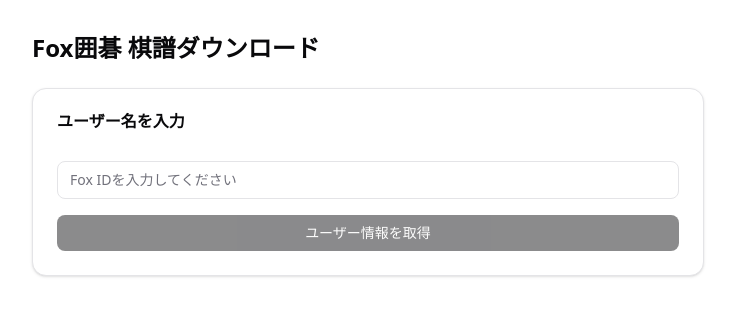
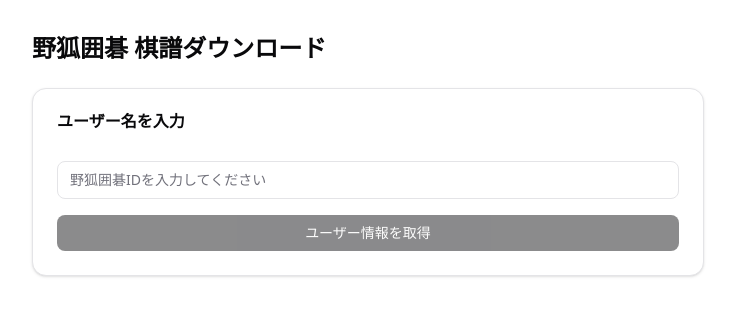
Before and after one commit to photolyst/kifuweb, a Next.js app: page /fox in a window 1280 px wide. Shown: the top 316 px of the page, without its empty margins (272-1007 px from the left). Built offline with nearby package versions, Linux system fonts and the light colour scheme.

Commit message:
redirect to /fox

```diff
--- a/src/app/fox/page.tsx
+++ b/src/app/fox/page.tsx
@@ -190,7 +190,7 @@
   return (
     <div className="flex min-h-svh w-full items-start justify-center p-8">
       <div className="flex w-full max-w-2xl flex-col gap-6">
-        <h1 className="text-2xl font-bold">Fox囲碁 棋譜ダウンロード</h1>
+        <h1 className="text-2xl font-bold">野狐囲碁 棋譜ダウンロード</h1>
 
         {/* ユーザー検索 */}
         <Card>
@@ -203,7 +203,7 @@
                 type="text"
                 value={username}
                 onChange={(e) => setUsername(e.target.value)}
-                placeholder="Fox IDを入力してください"
+                placeholder="野狐囲碁IDを入力してください"
                 className="w-full rounded-md border border-input bg-background px-3 py-2 text-sm ring-offset-background placeholder:text-muted-foreground focus-visible:outline-none focus-visible:ring-2 focus-visible:ring-ring"
                 disabled={isUserLoading}
               />
--- a/src/components/login-form.tsx
+++ b/src/components/login-form.tsx
@@ -30,7 +30,8 @@
       const { error } = await supabase.auth.signInWithOAuth({
         provider: "google",
         options: {
-          redirectTo: `${window.location.origin}/auth/oauth?next=/protected`,
+          // redirectTo: `${window.location.origin}/auth/oauth?next=/protected`,
+          redirectTo: `${window.location.origin}/auth/oauth?next=/fox`,
         },
       });
 
```
